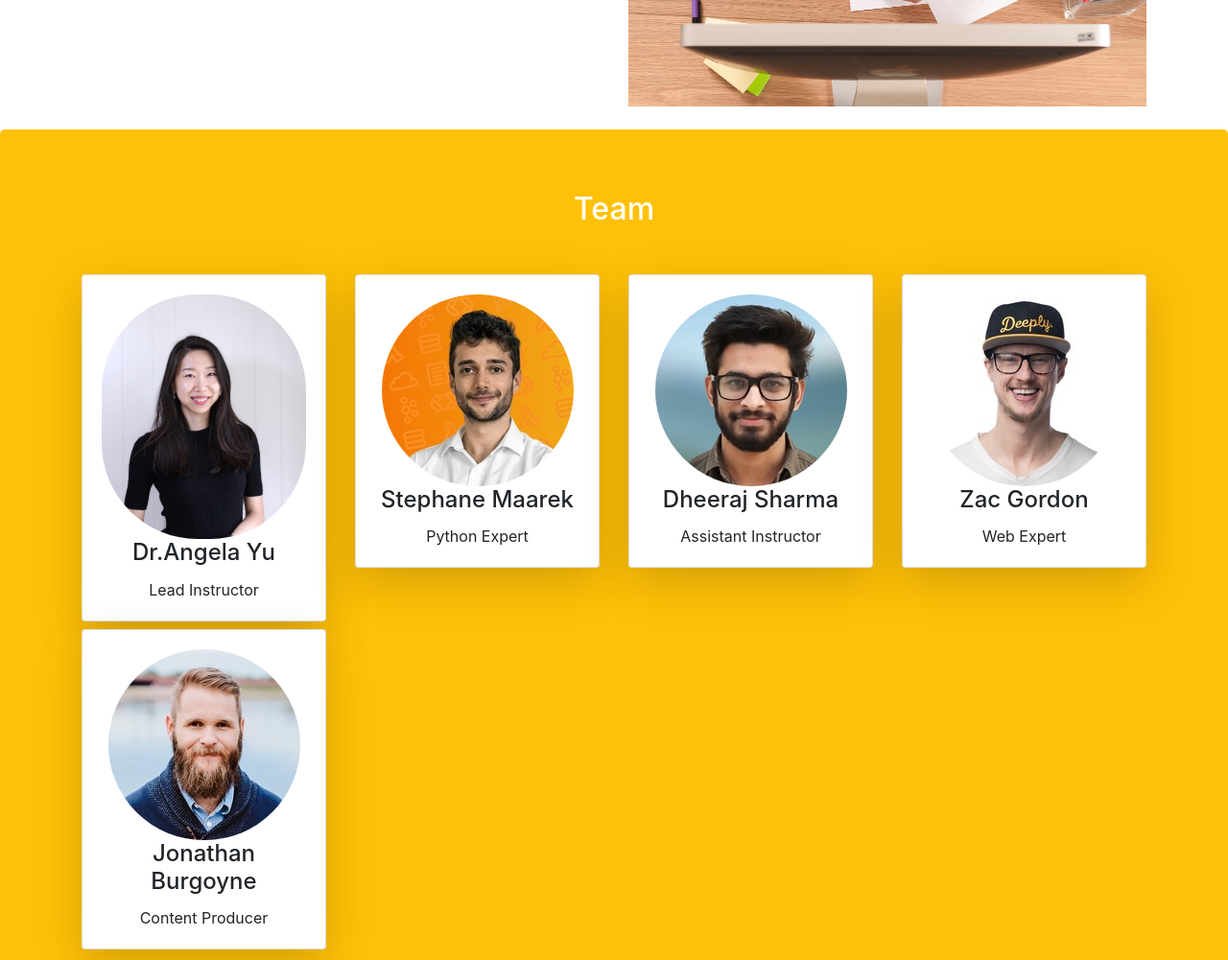
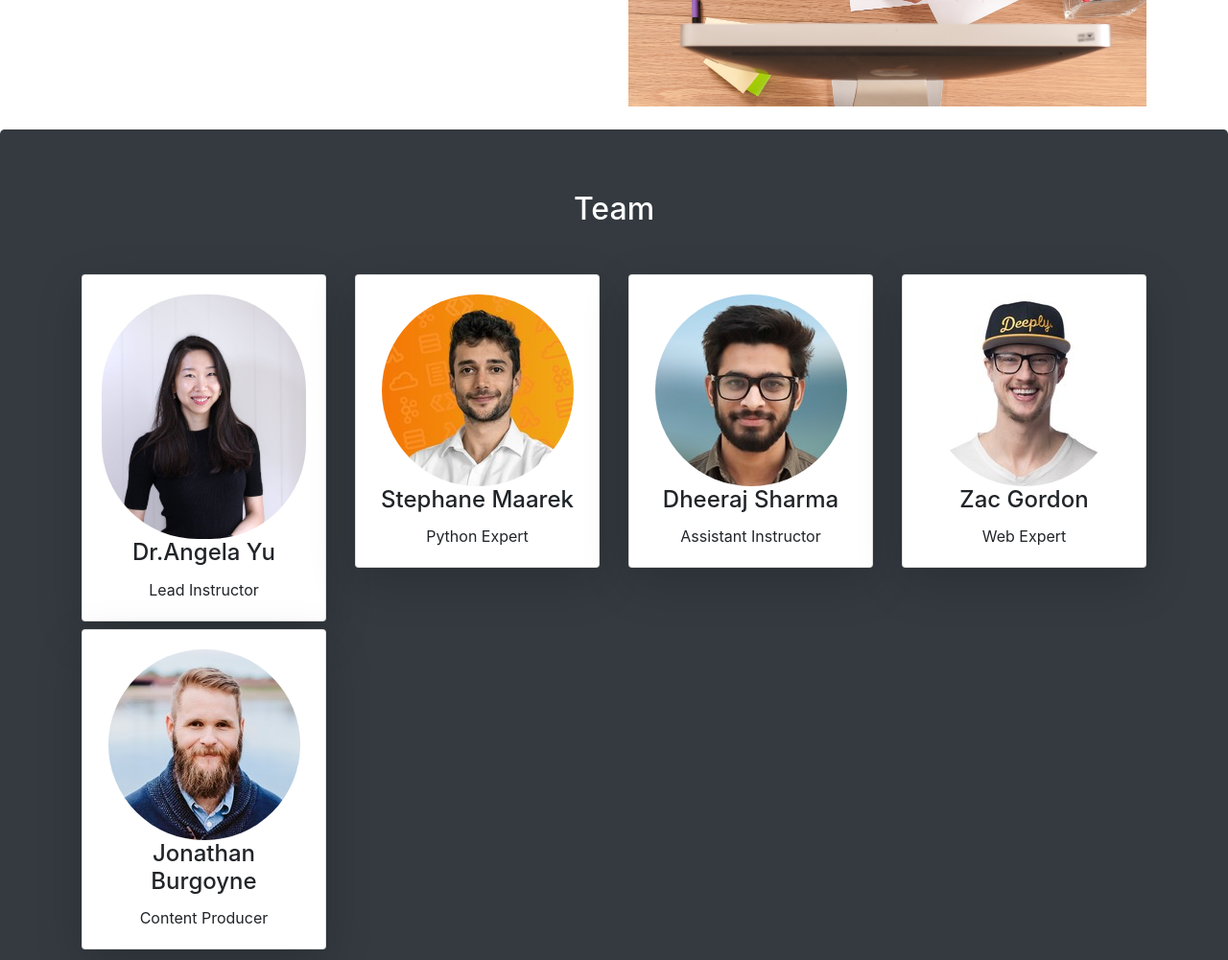
Before and after one commit to parthkumar123/Learn-For-Free, a plain HTML site: page index.html in a window 1280 px wide. Shown: the part 1680-2681 px from the top of the page at 96% size. Drawn offline with nearby package versions, Linux system fonts and the light colour scheme.

Commit message:
Update index.html

```diff
--- a/index.html
+++ b/index.html
@@ -103,7 +103,7 @@
   </div> <!-- End Course Container --> <!-- End Course  -->
 
   <!-- Start Team  -->
-  <div class="jumbotron bg-warning" id="Team">   <!-- Start Team Jumbotron -->
+  <div class="jumbotron bg-dark" id="Team">   <!-- Start Team Jumbotron -->
     <div class="container">     <!-- Start Team Container -->
       <h2 class="text-center text-white">Team</h2>    <!-- Team Heading-->
       <div class="row mt-5">    <!-- Start Team Row-->
```
